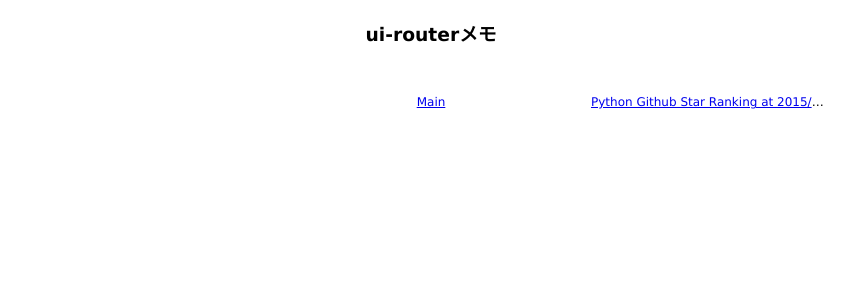
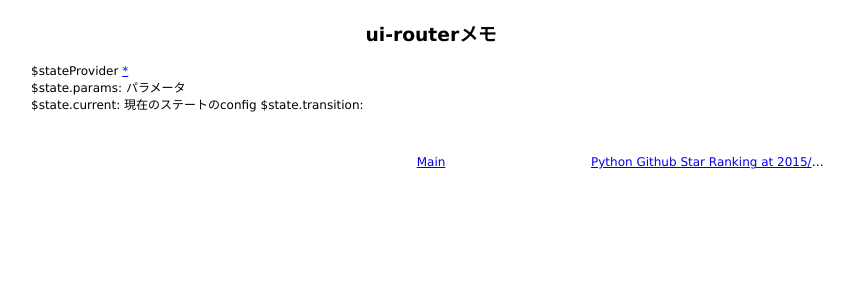
Before and after one commit to 38elements/38elements.github.com, a Jekyll site: the page built from _posts/2015-05-24-ui-router.md, in a window 1280 px wide. Shown: the top 300 px of the page, without its empty margins (209-1063 px from the left). Built offline with Jekyll 4.4.1, drawn with Linux system fonts in a browser that asks for light colours; Markdown is read by kramdown in place of the engine named in the settings.

Commit message:
Update 2015-05-24-ui-router.md

```diff
--- a/_posts/2015-05-24-ui-router.md
+++ b/_posts/2015-05-24-ui-router.md
@@ -2,3 +2,7 @@
 layout: posts
 title: ui-routerメモ
 ---
+$stateProvider [*](https://angular-ui.github.io/ui-router/site/#/api/ui.router.state.$stateProvider)
+$state.params: パラメータ
+$state.current: 現在のステートのconfig
+$state.transition:
```
